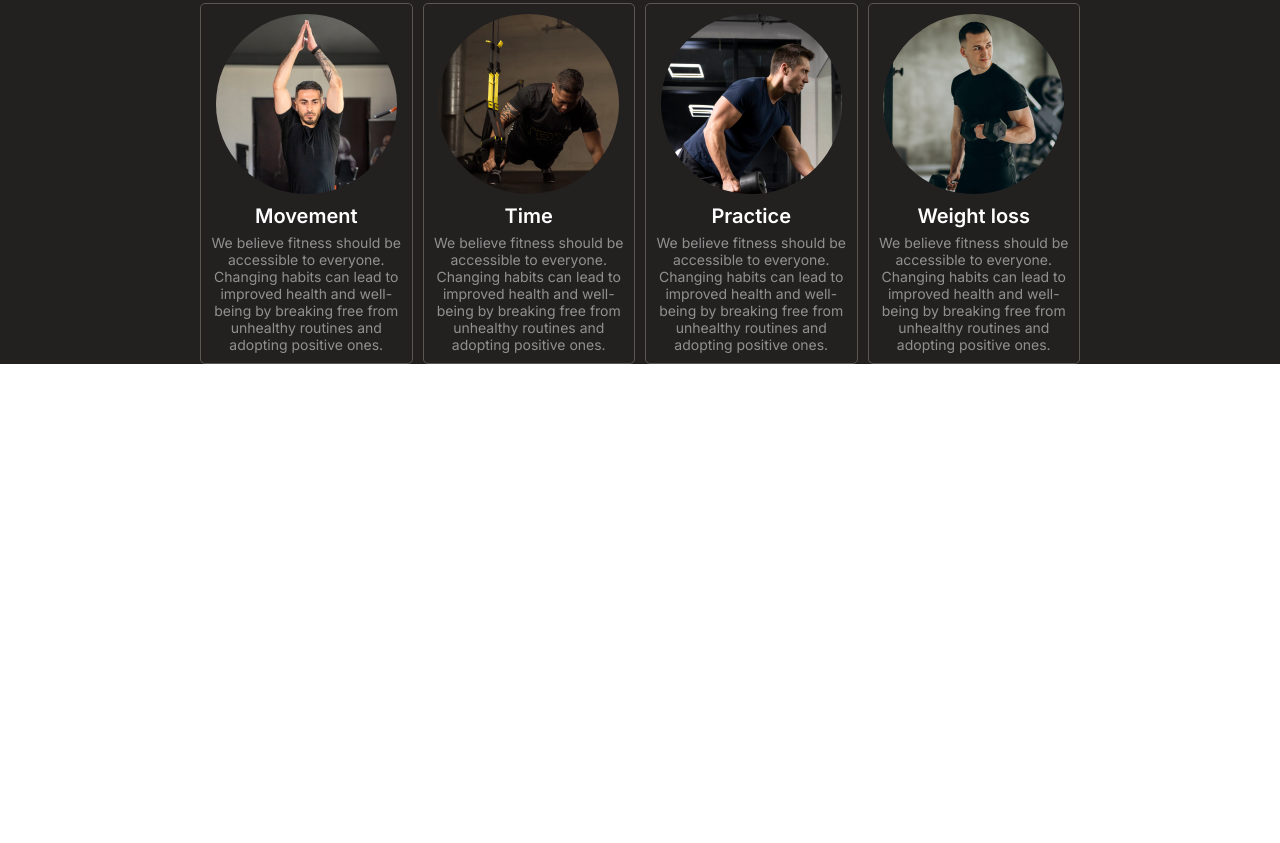
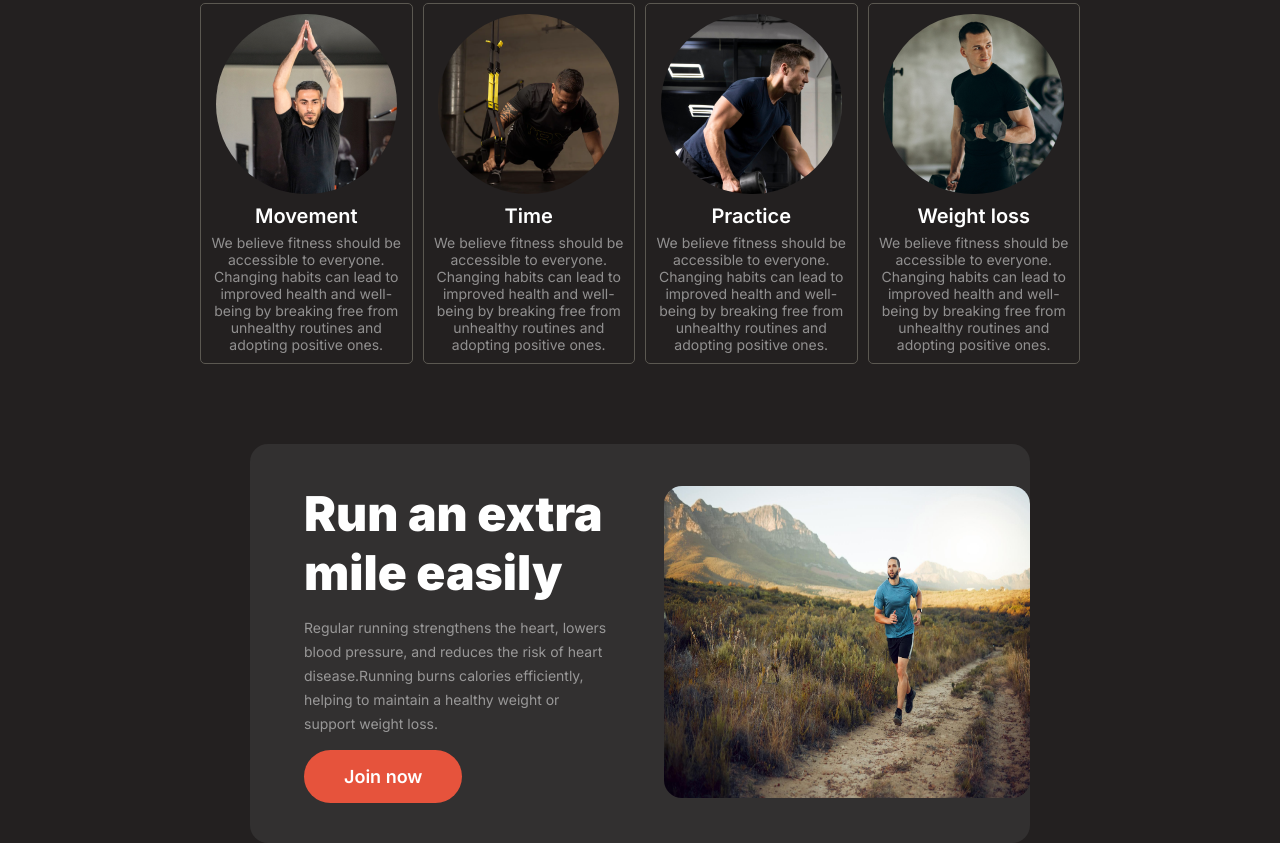
Before and after one commit to Faridtusher/health-cafe, a plain HTML site: page index.html in a window 1280 px wide. Shown: the part 895-1738 px from the top of the page. Before the commit the page ends 1259 px from the top, so only its background shows below. Drawn offline with Linux system fonts and the light colour scheme.

Commit message:
complete-chalange-exercise

```diff
--- a/index.html
+++ b/index.html
@@ -40,19 +40,19 @@
                <h1 class="banner-title"> <span>Shape</span> & Stay</h1>
                <h1 class="banner-title"> Healthy !!</h1>
             </div>
-            <button class="banner-button d">
+            <button class="banner-button ">
                <h1>500+</h1>
                <p>Free workout tutorial</p>
             </button>
          </div>
-         <article class="banner-details b">
+         <article class="banner-details ">
             A healthy life involves maintaining a balanced diet rich in nutrients, staying physically active, and
             getting regular exercise. Prioritizing mental well-being through stress management, quality sleep, and
             mindfulness practices is also essential.
          </article>
 
          <div class="banner-btn-container">
-            <div class="download-join-btn  c">
+            <div class="download-join-btn">
                <button class="join-btn">Join club now</button>
                <button class="download-btn">Download app</button>
             </div>
@@ -70,7 +70,7 @@
 
    <main>
       <!-- change habit section -->
-       <section class="change-habit-container">
+       <section class="common-container">
          <div class="change-habit-details">
             <div class="change-habit-intro">
                <h1 class="habit-title">Change your habit !!</h1>
@@ -123,6 +123,25 @@
             </div>
          </div>
        </section>
+
+       <!-- Section of extra mile Challenge -->
+        <section class="common-container">
+         <div class="challenge-container">
+            <div class="challenge-title-discription">
+               <h1 class="challenge-title">Run an extra mile easily</h1>
+               <p class="challenge-discription">
+                  Regular running strengthens the heart, lowers blood pressure, and reduces the risk of heart
+                  disease.Running burns calories efficiently, helping to maintain a healthy weight or support weight
+                  loss.
+               </p>
+               <Button class="join-btn">Join now</Button>
+            </div>
+            <div>
+               <img class="run-img" src="./images/run.jpg" alt="">
+            </div>
+         </div>
+
+        </section>
    </main>
    <footer></footer>
 </body>
--- a/style/style.css
+++ b/style/style.css
@@ -198,12 +198,13 @@ header{
 
 /* change habit styling */
 
-.change-habit-container{
+.common-container{
    background-color: rgb(35, 32, 32);
 }
 
 .change-habit-details{
    margin: 0px 200px;
+   padding-bottom: 80px;
 }
 
 .change-habit-intro{
@@ -263,6 +264,45 @@ header{
    font-weight: 400;
 
 }
+
+
+/* section of challange */
+.challenge-container{
+   border-radius: 18px;
+   background: rgb(50, 48, 48);
+   margin: 0px 250px;
+   display: flex;
+   justify-content: center;
+   align-items: center;
+}
+
+.challenge-title-discription{
+   padding: 40px 54px;
+}
+
+
+.challenge-title{
+   color: rgb(255, 255, 255);
+   font-family: Inter;
+   font-size: 48px;
+   font-weight: 900;
+   margin-bottom: 14px;
+}
+
+.challenge-discription{
+   color: rgba(255, 255, 255, 0.5);
+   margin-bottom: 14px;
+   font-size: 14px;
+   font-weight: 400;
+   line-height: 24px;
+}
+
+.run-img{
+   border-radius: 18px;
+   width: 366px;
+   height: 312px;
+}
+
 
 
 
@@ -359,6 +399,11 @@ header{
       margin-top: 10px;
    }
 
+   .challenge-container{
+      flex-direction: column;
+      margin: 0px 20px;
+   }
+
 
 
 
```
